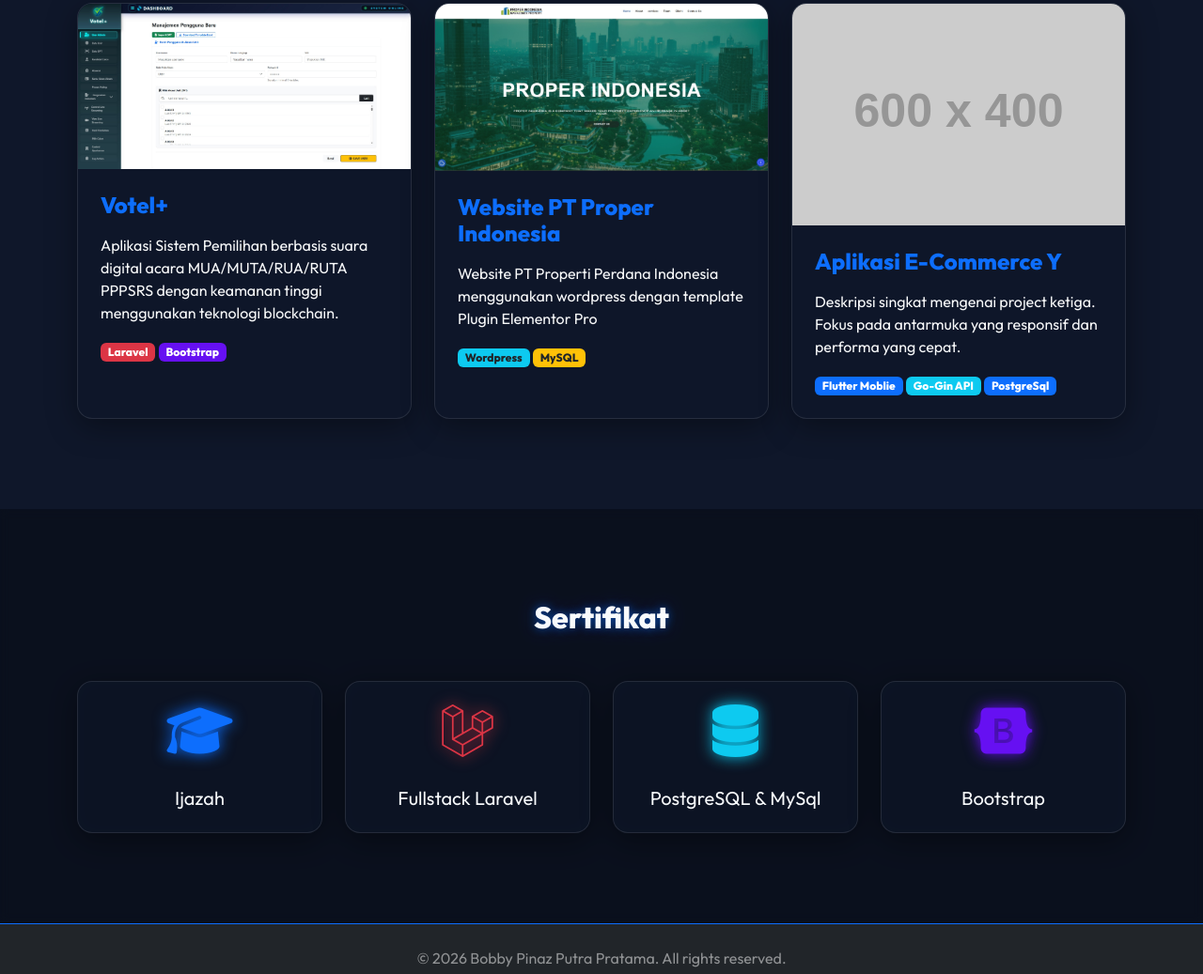
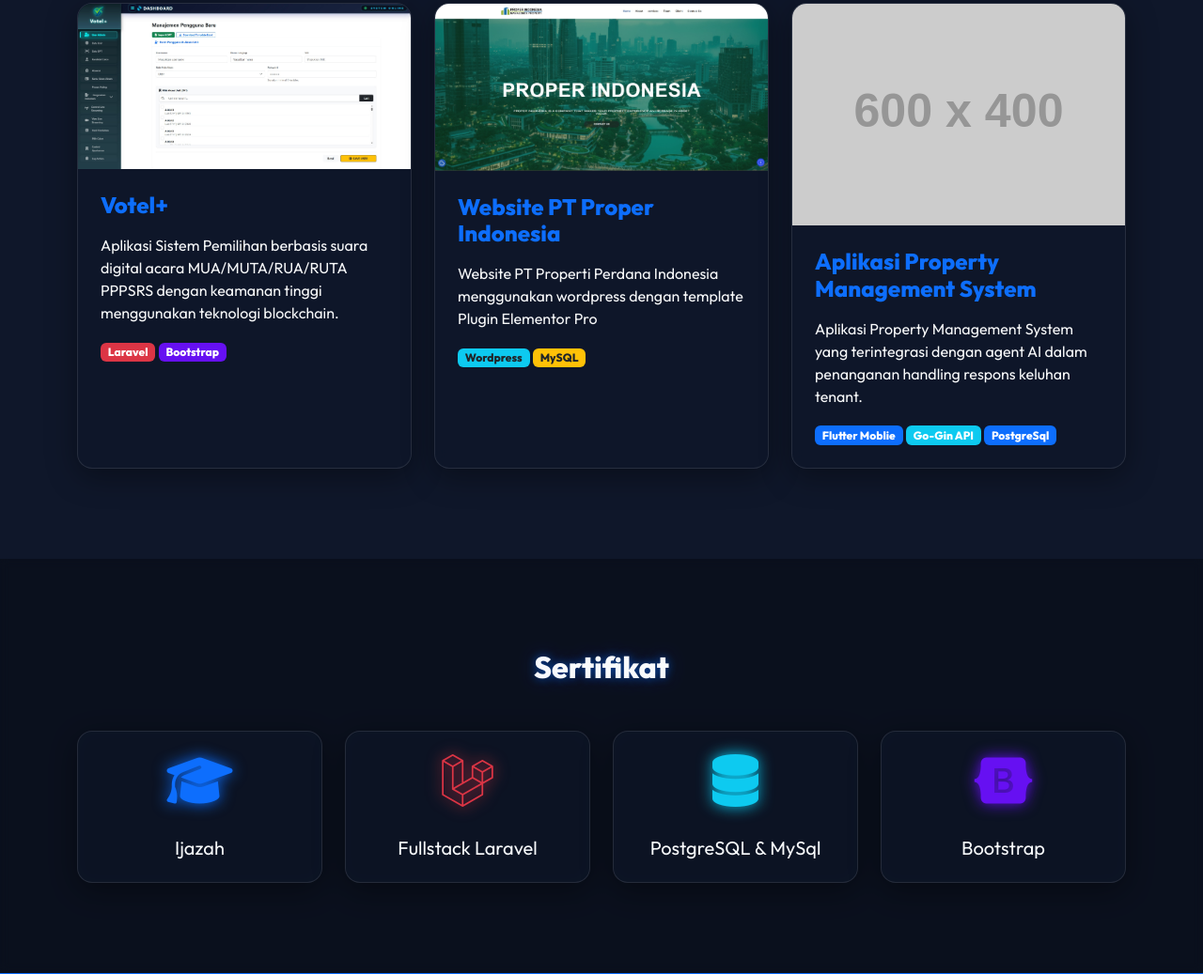
Before and after one commit to SolITIndo/portobobby, a plain HTML site: page index.html in a window 1280 px wide. Shown: the part 3392-4429 px from the top of the page at 94% size. Drawn offline with nearby package versions, Linux system fonts and the light colour scheme; placeholder pictures from the web are drawn by us; a script that the page names is missing.

Commit message:
carousel-pms

```diff
--- a/index.html
+++ b/index.html
@@ -331,9 +331,10 @@
                             <img src="https://placehold.co/600x400/1e293b/FFF?text=Asetiq+PMS" class="card-img-top"
                                 alt="Project 3">
                             <div class="card-body p-4">
-                                <h4 class="card-title text-primary fw-bold mb-3">Aplikasi E-Commerce Y</h4>
-                                <p class="card-text text-light">Deskripsi singkat mengenai project ketiga. Fokus pada
-                                    antarmuka yang responsif dan performa yang cepat.</p>
+                                <h4 class="card-title text-primary fw-bold mb-3">Aplikasi Property Management System
+                                </h4>
+                                <p class="card-text text-light">Aplikasi Property Management System yang terintegrasi
+                                    dengan agent AI dalam penanganan handling respons keluhan tenant.</p>
                                 <div class="mt-3">
                                     <span class="badge bg-primary">Flutter Moblie</span>
                                     <span class="badge bg-info">Go-Gin API</span>
```
